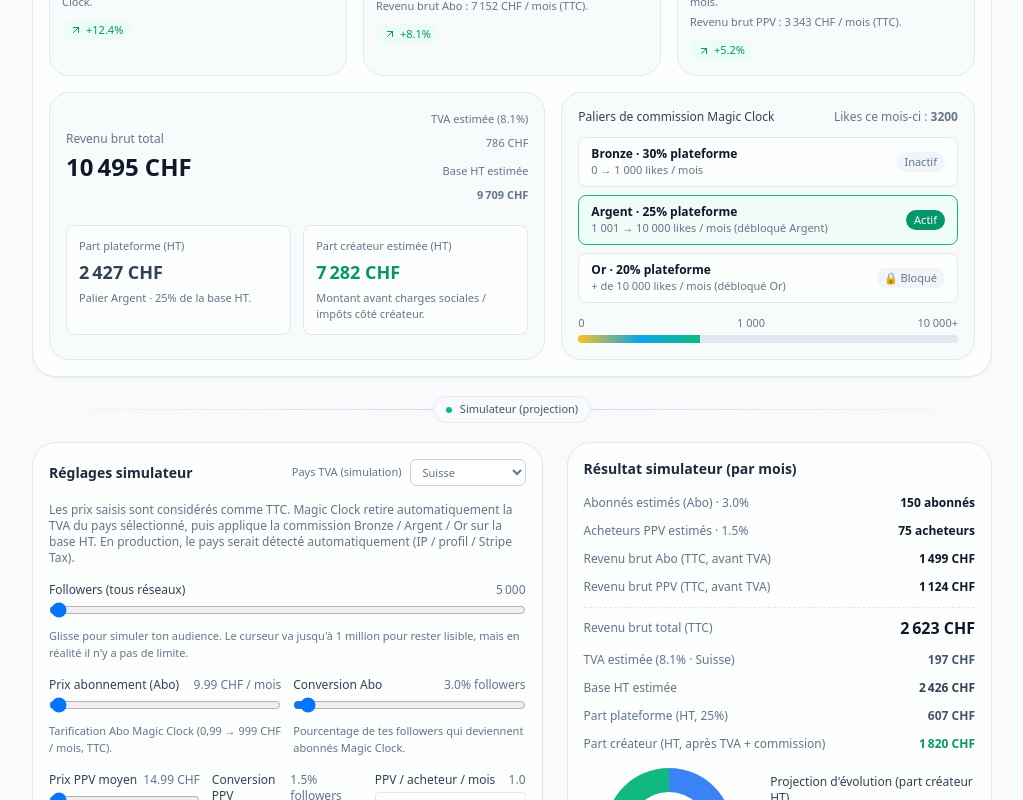
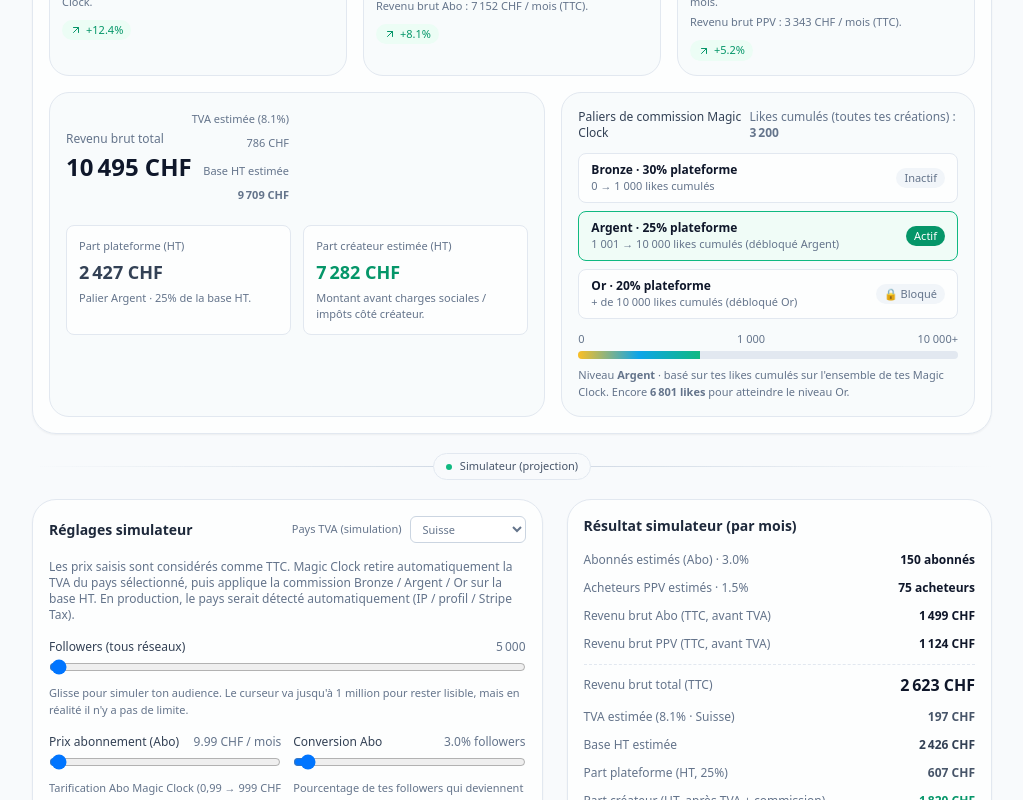
Before and after one commit to welcome-magic-clock/magic-clock-web-mvp, a Next.js app: page /monet in a window 1280 px wide. Shown: the part 640-1440 px from the top of the page, without its empty margins (256-1279 px from the left). Built offline with nearby package versions, Linux system fonts and the light colour scheme.

Commit message:
Update page.tsx

```diff
--- a/app/monet/page.tsx
+++ b/app/monet/page.tsx
@@ -363,7 +363,7 @@
         <div className="mt-2 grid gap-4 md:grid-cols-[minmax(0,1.2fr)_minmax(0,1fr)]">
           <div className="rounded-xl border border-slate-200 bg-slate-50/80 p-4 flex flex-col justify-between">
             <div className="flex flex-col gap-2 text-sm">
-              <div className="flex items-center justify-between">
+              <div className="flex items-center justify_between">
                 <div>
                   <p className="text-xs text-slate-500">Revenu brut total</p>
                   <p className="mt-1 text-2xl font-semibold">
@@ -417,8 +417,10 @@
                 Paliers de commission Magic Clock
               </p>
               <p className="text-slate-500">
-                Likes ce mois-ci :{" "}
-                <span className="font-semibold">{realLikes}</span>
+                Likes cumulés (toutes tes créations) :{" "}
+                <span className="font-semibold">
+                  {realLikes.toLocaleString("fr-CH")}
+                </span>
               </p>
             </div>
 
@@ -446,11 +448,11 @@
                         {tier.label} · {Math.round(tier.rate * 100)}% plateforme
                       </span>
                       <span className="text-[11px] text-slate-500">
-                        {tier.id === "BRONZE" && "0 → 1 000 likes / mois"}
+                        {tier.id === "BRONZE" && "0 → 1 000 likes cumulés"}
                         {tier.id === "SILVER" &&
-                          "1 001 → 10 000 likes / mois (débloqué Argent)"}
+                          "1 001 → 10 000 likes cumulés (débloqué Argent)"}
                         {tier.id === "GOLD" &&
-                          "+ de 10 000 likes / mois (débloqué Or)"}
+                          "+ de 10 000 likes cumulés (débloqué Or)"}
                       </span>
                     </div>
                     <div className="text-[11px] text-slate-500">
@@ -473,7 +475,7 @@
               })}
             </div>
 
-            {/* Barre de progression likes */}
+            {/* Barre de progression likes (cumulés) */}
             <div className="mt-1">
               <div className="mb-1 flex items-center justify-between text-[11px] text-slate-500">
                 <span>0</span>
@@ -488,6 +490,46 @@
                   }}
                 />
               </div>
+
+              {(() => {
+                const nextTier =
+                  realTier.id === "BRONZE"
+                    ? TIERS[1]
+                    : realTier.id === "SILVER"
+                    ? TIERS[2]
+                    : null;
+
+                const remainingLikes =
+                  nextTier && nextTier.minLikes > realLikes
+                    ? nextTier.minLikes - realLikes
+                    : 0;
+
+                if (!nextTier) {
+                  return (
+                    <p className="mt-2 text-[11px] text-slate-500">
+                      Tu as atteint le niveau{" "}
+                      <span className="font-semibold">
+                        {realTier.label}
+                      </span>{" "}
+                      (palier maximum) grâce à tes likes cumulés sur toutes tes
+                      créations Magic Clock.
+                    </p>
+                  );
+                }
+
+                return (
+                  <p className="mt-2 text-[11px] text-slate-500">
+                    Niveau{" "}
+                    <span className="font-semibold">{realTier.label}</span> ·
+                    basé sur tes likes cumulés sur l&apos;ensemble de tes Magic
+                    Clock. Encore{" "}
+                    <span className="font-semibold">
+                      {remainingLikes.toLocaleString("fr-CH")} likes
+                    </span>{" "}
+                    pour atteindre le niveau {nextTier.label}.
+                  </p>
+                );
+              })()}
             </div>
           </div>
         </div>
@@ -564,7 +606,7 @@
           {/* Abos */}
           <div className="grid gap-3 md:grid-cols-2">
             <div className="space-y-1">
-              <div className="flex items-center justify-between text-xs">
+              <div className="flex items_center justify-between text-xs">
                 <span className="font-medium text-slate-700">
                   Prix abonnement (Abo)
                 </span>
@@ -667,7 +709,7 @@
             </div>
 
             <div className="space-y-1">
-              <div className="flex items-center justify-between text-xs">
+              <div className="flex items-center justify_between text-xs">
                 <span className="font-medium text-slate-700">
                   PPV / acheteur / mois
                 </span>
@@ -747,7 +789,7 @@
                 {Math.round(simPpvBuyers).toLocaleString("fr-CH")} acheteurs
               </span>
             </div>
-            <div className="flex items-center justify-between">
+            <div className="flex items_center justify-between">
               <span className="text-slate-500">
                 Revenu brut Abo (TTC, avant TVA)
               </span>
```
